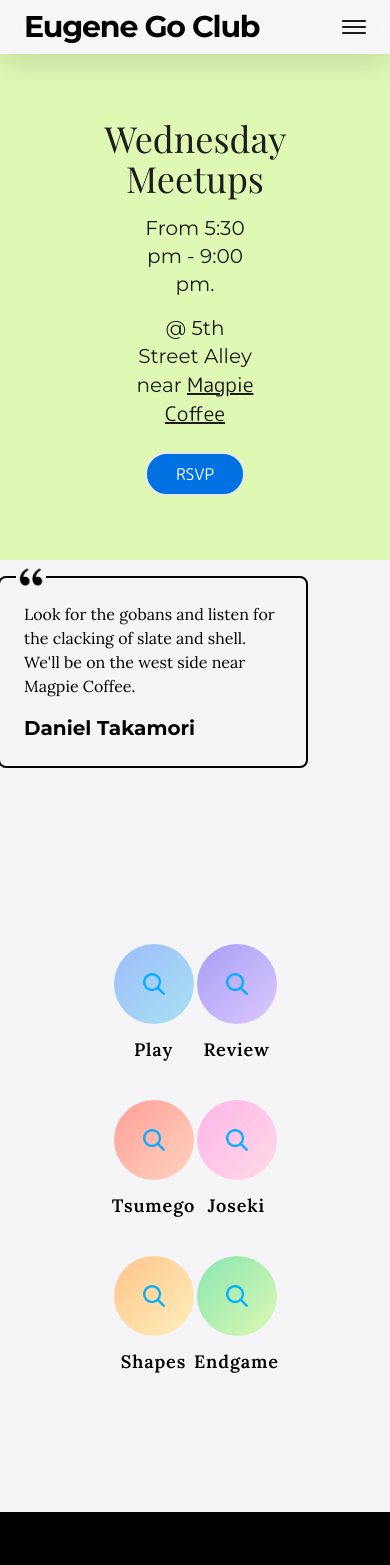
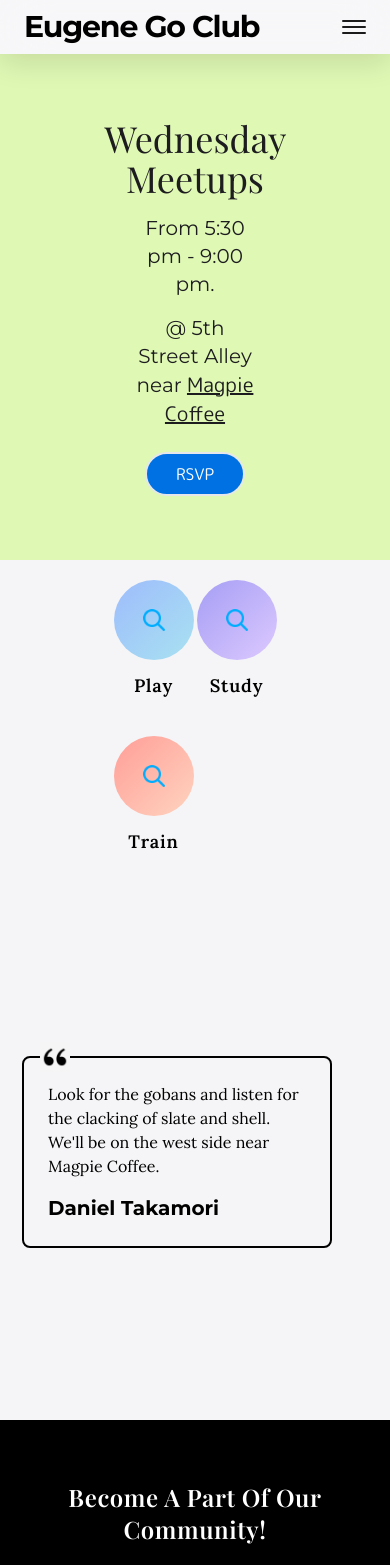
Before and after one commit to hnakae/go-club, a Next.js app: page / in a window 390 px wide. Shown: the top 1565 px of the page. Built offline with nearby package versions, Linux system fonts and the light colour scheme; a web font is replaced by a local one.

Commit message:
above the fold

```diff
--- a/src/app/_components/grid.tsx
+++ b/src/app/_components/grid.tsx
@@ -5,43 +5,44 @@ const Grid = () => {
     "#4C82DE", //blue
     "#7567DB", //purple
     "#E86A63", //red-orange
-    "#E778C1", //pink
-    "#FF9147", //orange
-    "#47BF82", //green
+    // "#E778C1", //pink
+    // "#FF9147", //orange
+    // "#47BF82", //green
   ];
   const gradients = [
     { from: "#9EBCFC", to: "#A8E2F1" }, // gradient 1
     { from: "#A69EF5", to: "#DCC9FE" }, // gradient 2
     { from: "#FF9E98", to: "#FFD4BF" }, // gradient 3
-    { from: "#FFB5E8", to: "#FFDAE6" }, // gradient 4
-    { from: "#FFC48B", to: "#FFEFBB" }, // gradient 5
-    { from: "#89E6B2", to: "#DFF8B4" }, // gradient 6
+    // { from: "#FFB5E8", to: "#FFDAE6" }, // gradient 4
+    // { from: "#FFC48B", to: "#FFEFBB" }, // gradient 5
+    // { from: "#89E6B2", to: "#DFF8B4" }, // gradient 6
   ];
   const icons = [
     "/icons/glass.png", // icon for Game Reviews
     "/icons/glass.png", // icon for Pro Games
     "/icons/glass.png", // icon for Tsumego
-    "/icons/glass.png", // icon for Joseki
-    "/icons/glass.png", // icon for Shapes
-    "/icons/glass.png", // icon for Endgame
+    // "/icons/glass.png", // icon for Joseki
+    // "/icons/glass.png", // icon for Shapes
+    // "/icons/glass.png", // icon for Endgame
   ];
-  const items = ["Play", "Review", "Tsumego", "Joseki", "Shapes", "Endgame"];
+  // const items = ["Play", "Review", "Tsumego", "Joseki", "Shapes", "Endgame"];
+  const items = ["Play", "Study", "Train"];
   const descriptions = [
     "Play and review",
     "Study professional games",
     "Solve Tsumego puzzles",
-    "Understand Joseki",
-    "Learn shapes",
-    "Practice the endgame",
+    // "Understand Joseki",
+    // "Learn shapes",
+    // "Practice the endgame",
   ];
   return (
     <>
-      <div className="w-full   px-24 sm:mb-6 mb-24 ">
+      <div className="w-full  mt-1  px-24 sm:mb-6 ">
         <div className="flex flex-col  rounded-md  ">
           {/* <div className="font-playfair leading-[1.06] tracking-wide font-semibold text-center text-4xl xs:text-3xl mb-12 xs:mb-6 ">
             Our Activities
           </div> */}
-          <div className="grid grid-rows-2 grid-cols-3 gap-y-6 p-4 xs:grid-rows-3 xs:grid-cols-2">
+          <div className="grid grid-rows-1 grid-cols-3 gap-y-6 p-4 xs:grid-rows-3 xs:grid-cols-2">
             {items.map((item, index) => (
               <div
                 key={index}
--- a/src/app/_components/quote.tsx
+++ b/src/app/_components/quote.tsx
@@ -5,7 +5,7 @@ import Avatar from "./avatar";
 const Quote = () => {
   return (
     <section className=" px-24  w-full sm:mb-6 mb-36  ">
-      <div className="max-w-[1000px] rounded-md py-4  flex justify-center  space-x-24 items-end   sm:flex-col-reverse  xs:space-y-3 sm:space-y-3 ">
+      <div className="max-w-[1000px] rounded-md py-4  flex justify-center  space-x-12 items-end   sm:flex-col-reverse  xs:space-y-3 sm:space-y-3 ">
         <div className="flex flex-col ">
           {/* <div className="font-playfair leading-[1.06] tracking-wide xs:tracking-tighter sm:tracking-tight font-semibold mb-12 xs:mb-6 text-center text-4xl xs:text-3xl">
             How To Find Us
--- a/src/app/_components/squares.tsx
+++ b/src/app/_components/squares.tsx
@@ -9,7 +9,7 @@ const Squares = () => {
           <div className="flex flex-col justify-center items-center space-y-3 py-12">
             <div className="text-4xl font-bold font-">Title</div>
             <div>Excerpt</div>
-            <div className="bg-blue-500 flex justify-center items-center rounded-full text-white py-2 px-4">
+            <div className="bg-blue-500 flex justify-center items-center rounded-full text-white py-2 px-4 hover:cursor-pointer">
               Learn more
             </div>
           </div>
@@ -18,7 +18,7 @@ const Squares = () => {
           <div className="flex flex-col justify-center items-center space-y-3 py-12">
             <div className="text-4xl font-bold font-">Title</div>
             <div>Excerpt</div>
-            <div className="bg-blue-500 flex justify-center items-center rounded-full text-white py-2 px-4">
+            <div className="bg-blue-500 flex justify-center items-center rounded-full text-white py-2 px-4 hover:cursor-pointer">
               Learn more
             </div>
           </div>
@@ -27,12 +27,12 @@ const Squares = () => {
           <div className="flex flex-col justify-center items-center space-y-3 py-12">
             <div className="text-4xl font-bold font-">Title</div>
             <div>Excerpt</div>
-            <div className="bg-blue-500 flex justify-center items-center rounded-full text-white py-2 px-4">
+            <div className="bg-blue-500 flex justify-center items-center rounded-full text-white py-2 px-4 hover:cursor-pointer">
               Learn more
             </div>
           </div>
         </div>
-        <div className="bg-white flex justify-center items-center text-lg font-semibold">
+        <div className="bg-white flex justify-center items-center text-lg font-semibold hover:cursor-pointer">
           Read more
         </div>
       </div>
--- a/src/app/page.tsx
+++ b/src/app/page.tsx
@@ -23,8 +23,8 @@ export default function Index() {
       <Navbar />
       <MeetUpInfo />
       <Container>
+        <Grid />
         <Quote />
-        <Grid />
         {/* {morePosts.length > 0 && <GameReviews posts={morePosts} />} */}
         {/* <HeroPost
           title={heroPost.title}
```
